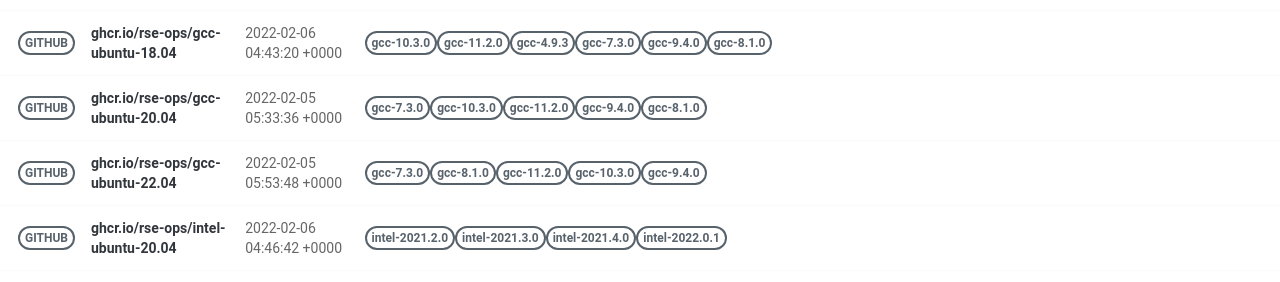
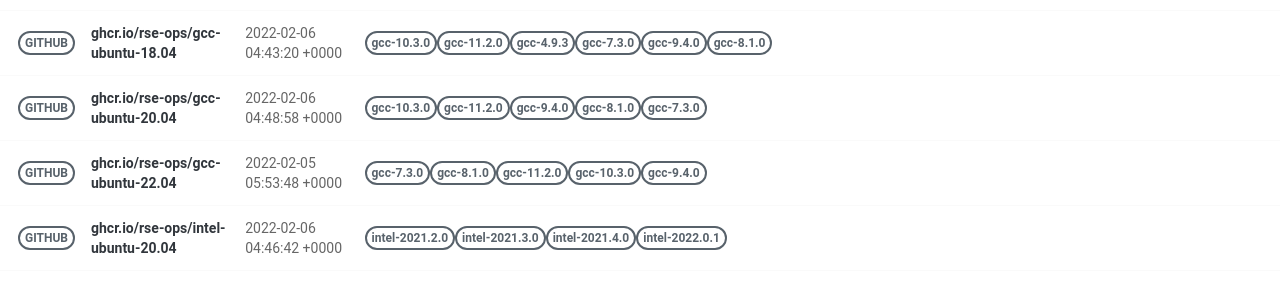
Before and after one commit to rse-ops/docker-images, a Jekyll site: the page built from pages/index.md, in a window 1280 px wide. Shown: the part 581-863 px from the top of the page. Built offline with Jekyll 4.4.1, drawn with Linux system fonts in a browser that asks for light colours; nearby versions of some CDN libraries.

Commit message:
Automated push to update library 2022-02-06

```diff
--- a/_library/ghcr.io-rse-ops-gcc-ubuntu-20.04.md
+++ b/_library/ghcr.io-rse-ops-gcc-ubuntu-20.04.md
@@ -1,14 +1,11 @@
 ---
 layout: container
 name: ghcr.io/rse-ops/gcc-ubuntu-20.04
-updated_at: 2022-02-05 05:33:36.701459
+updated_at: 2022-02-06 04:48:58.019834
 
 
 container_url: https://github.com/orgs/rse-ops/packages/container/package/gcc-ubuntu-20.04
 versions:
- - tag: gcc-7.3.0
-   dockerfile: https://github.com/rse-ops/docker-images/blob/main/ubuntu/gcc/Dockerfile
-   manifest: https://crane.ggcr.dev/manifest/ghcr.io/rse-ops/gcc-ubuntu-20.04:gcc-7.3.0
  - tag: gcc-10.3.0
    dockerfile: https://github.com/rse-ops/docker-images/blob/main/ubuntu/gcc/Dockerfile
    manifest: https://crane.ggcr.dev/manifest/ghcr.io/rse-ops/gcc-ubuntu-20.04:gcc-10.3.0
```
Also changed, not shown: other parts of _library/ghcr.io-rse-ops-gcc-ubuntu-20.04.md (+3 -0 lines).
